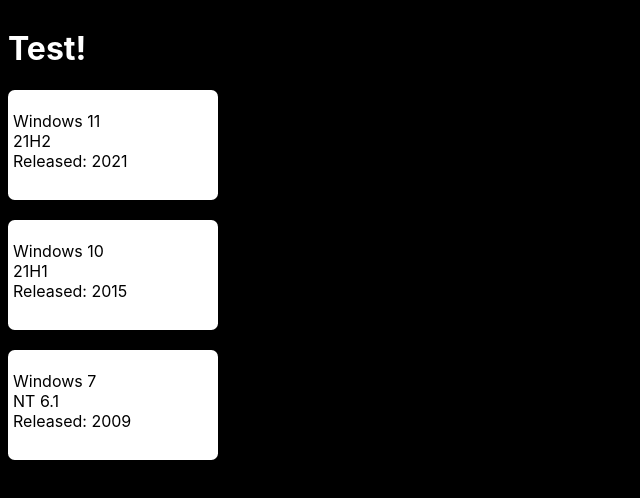
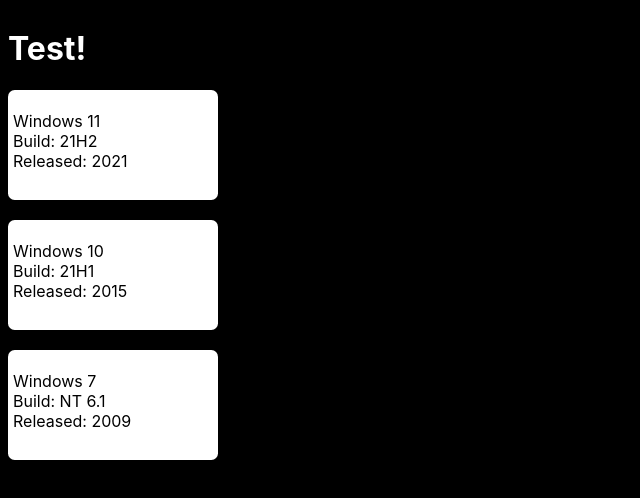
Before and after one commit to sven204/wininfosvelte, a Svelte app: page / in a window 1280 px wide. Shown: the top 498 px of the page, without its empty margins (0-640 px from the left). Built offline with nearby package versions, Linux system fonts and the light colour scheme.

Commit message:
Update App.svelte

```diff
--- a/src/App.svelte
+++ b/src/App.svelte
@@ -6,8 +6,10 @@
 {#each windowslist as windows}
   <div class="card">
     <p>
-      {windows.name} <br />
-      {windows.build} <br /> Released: {windows.rel}
+      {windows.name} <br/>
+      Build: {windows.build}
+      <br/>
+      Released: {windows.rel}
     </p>
   </div>
   <br />
```
